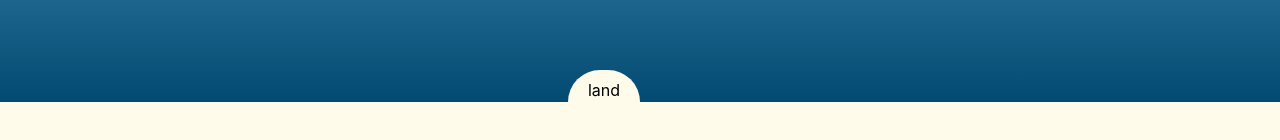
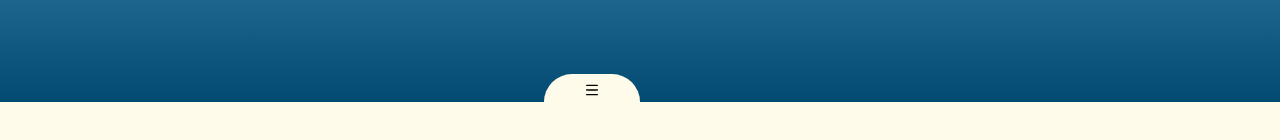
Before and after one commit to AwareErmine/HackMIT-2026, a React (Vite) app in the folder frontend/: page / in a window 1280 px wide. Shown: the part 698-838 px from the top of the page. Built offline with nearby package versions, Linux system fonts and the light colour scheme.

Commit message:
add drawer icon

```diff
--- a/frontend/package.json
+++ b/frontend/package.json
@@ -11,6 +11,7 @@
   },
   "dependencies": {
     "@tailwindcss/vite": "^4.3.3",
+    "lucide-react": "^1.47.0",
     "react": "^19.2.0",
     "react-dom": "^19.2.0",
     "tailwindcss": "^4.3.3"
--- a/frontend/src/sections/Land.tsx
+++ b/frontend/src/sections/Land.tsx
@@ -1,4 +1,5 @@
 import { useState } from "react";
+import { Menu } from "lucide-react";
 
 export default function Land() {
   const [hidden, setHidden] = useState(true);
@@ -7,12 +8,12 @@ export default function Land() {
     <>
       <button
         onClick={() => setHidden(!hidden)}
-        className="absolute z-10 right-[50%] px-5 pt-2 rounded-t-full bg-amber-50 transition-all"
+        className="absolute z-10 right-[50%] px-10 pt-2 pb-1 rounded-t-full bg-amber-50 hover:opacity-80 transition-all"
         style={{
           bottom: hidden ? "0" : "33%",
         }}
       >
-        land
+        <Menu size={16} />
       </button>
       <div
         className="absolute z-1 bottom-0 w-screen h-[33%] transition-all bg-amber-50"
```
Also changed, not shown: 1 other file (tests, documents, lock files or other folders).
